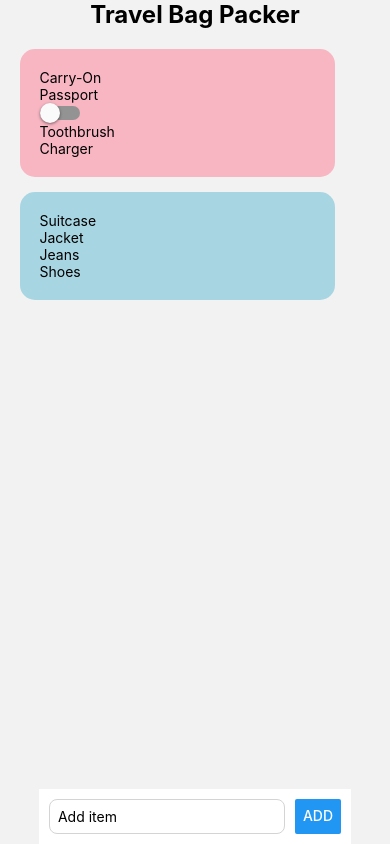
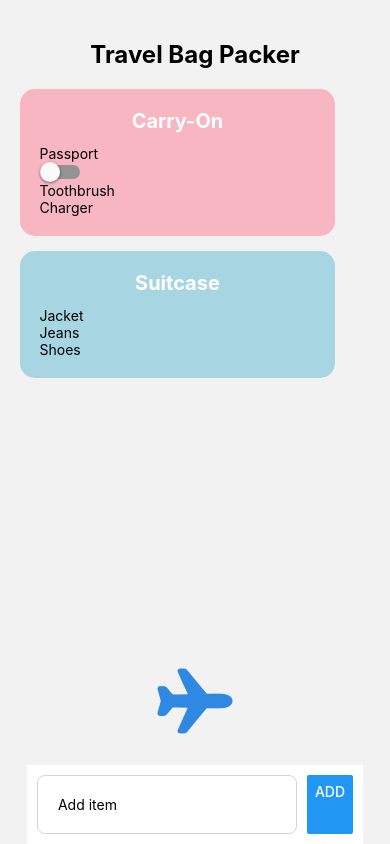
Before and after one commit to gasper7608/comp265, a React Native app: screen / in a window 390 px wide. Built offline with nearby package versions, Linux system fonts and the light colour scheme.

Commit message:
added icon and changed some styling

```diff
--- a/App.js
+++ b/App.js
@@ -1,5 +1,6 @@
 import React, { useState } from "react";
 import { View, Text, StyleSheet, ScrollView, Switch, TextInput, Button, } from "react-native";
+import { Ionicons } from "@expo/vector-icons";
 
 export default function App() {
   // packed value means true or false, setPacked is how you change answer
@@ -31,6 +32,7 @@ export default function App() {
           <Text>Shoes</Text>
         </View>
       </ScrollView>
+      <Ionicons name="airplane" size={80} color="#2f89e3" style={styles.icon} />
       <View style={styles.addItemContainer}>
         <TextInput style={styles.input} placeholder="Add item" value={newItem} onChangeText={setNewItem} />
         <Button title="Add" onPress={() => { }} />
@@ -45,10 +47,18 @@ const styles = StyleSheet.create({
     backgroundColor: "#f2f2f2",
     alignItems: "center",
     justifyContent: "center",
+    paddingTop: 40,
   },
   title: {
     fontSize: 24,
     fontWeight: "bold",
+  },
+  sectionTitle: {
+    fontSize: 20,
+    fontWeight: "bold",
+    marginBottom: 12,
+    alignSelf: "center",
+    color: "white",
   },
   sectionCarryOn: {
     backgroundColor: "#f7b6c2",
@@ -83,7 +93,11 @@ const styles = StyleSheet.create({
     borderWidth: 1,
     borderColor: "#d4d4d4",
     borderRadius: 8,
-    padding: 8,
+    padding: 20,
     marginRight: 10,
   },
+  icon: {
+    alignSelf: "center",
+    marginVertical: 20,
+  },
 });
--- a/package.json
+++ b/package.json
@@ -9,6 +9,7 @@
     "web": "expo start --web"
   },
   "dependencies": {
+    "@expo/vector-icons": "^15.0.3",
     "expo": "~54.0.33",
     "expo-status-bar": "~3.0.9",
     "react": "19.1.0",
```
Also changed, not shown: 1 other file (tests, documents, lock files or other folders).
